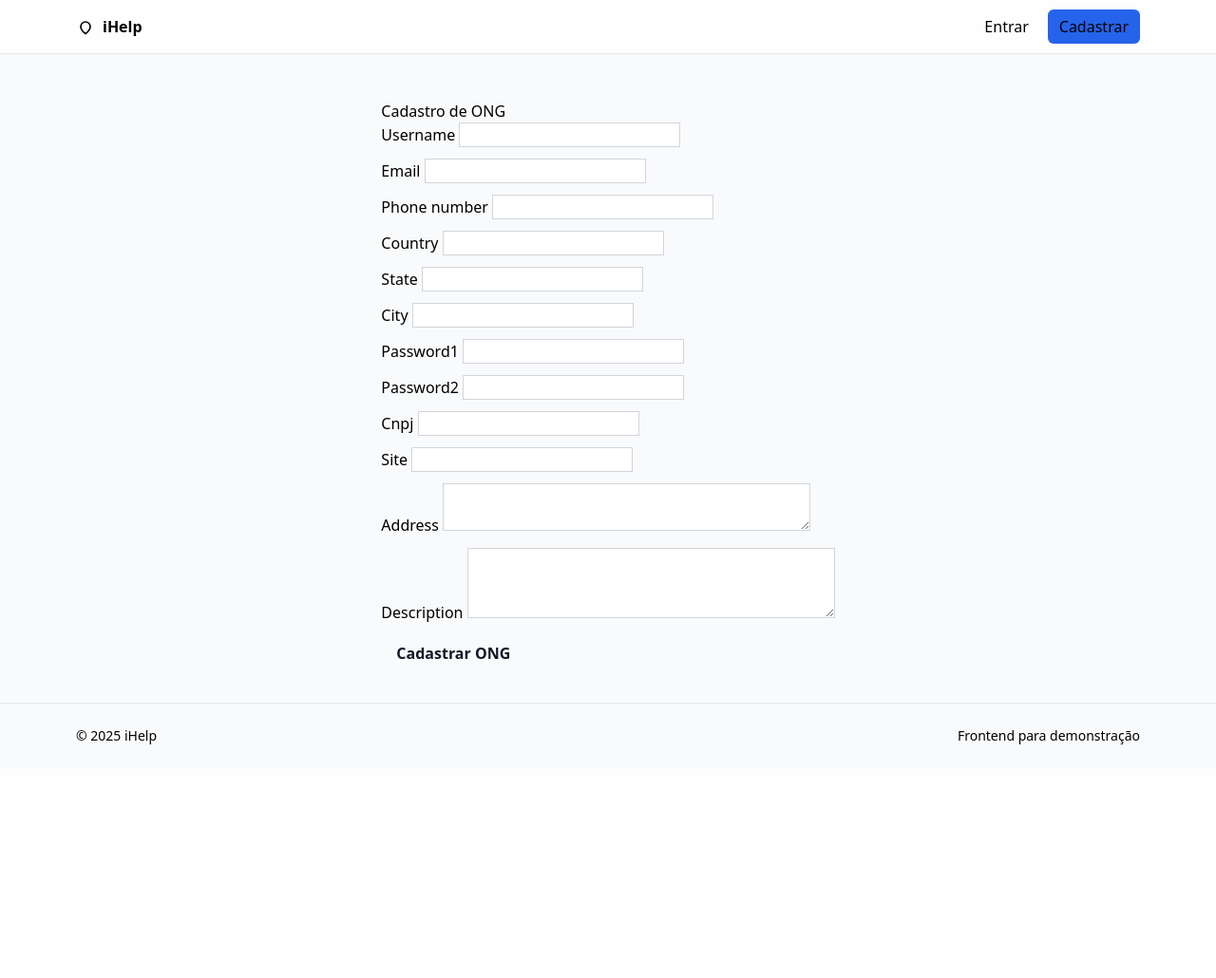
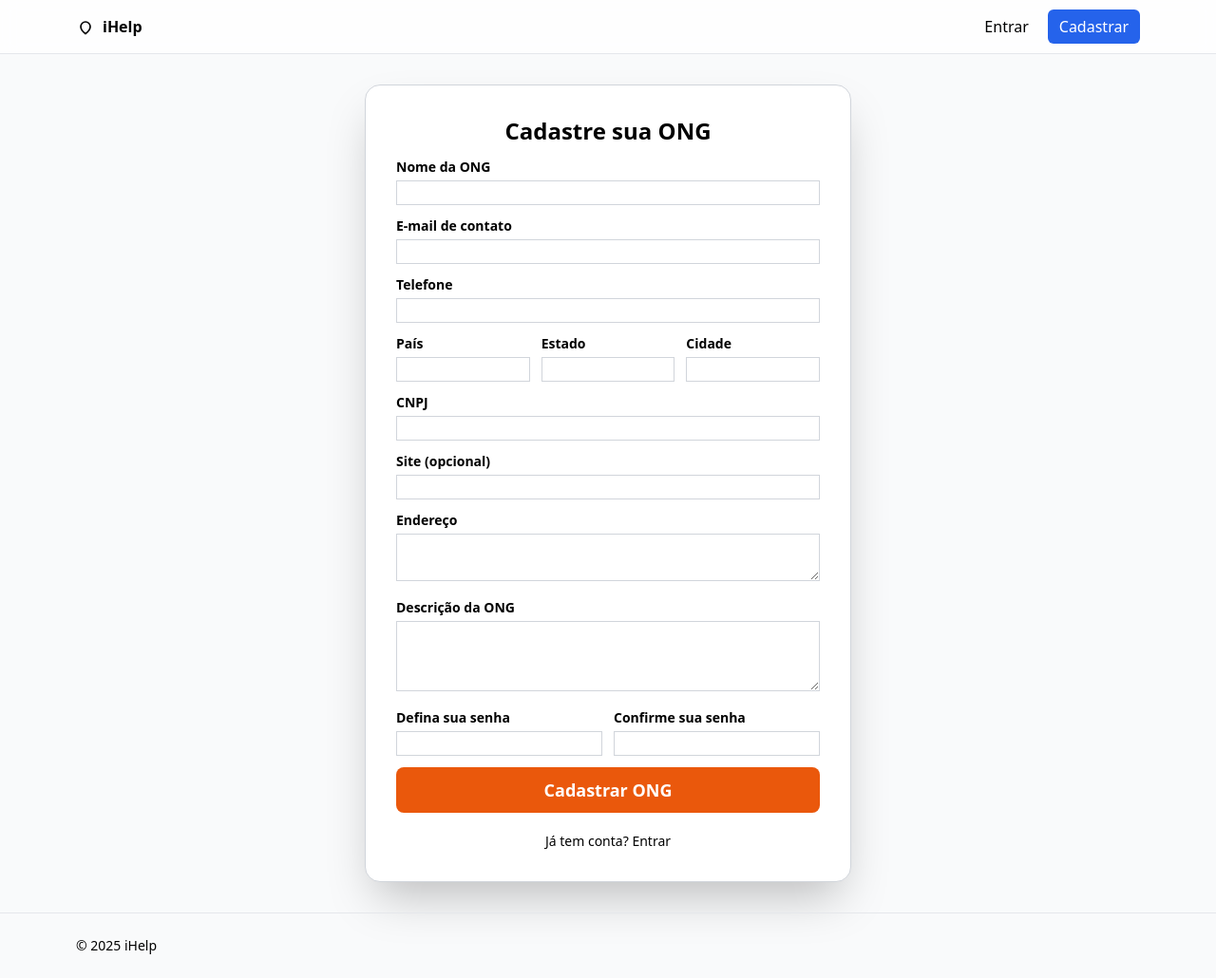
Before and after one commit to LuizCenci/ihelp, a Django app: page /cadastro/ong/ in a window 1280 px wide. Shown: the whole page at 95% size. Before the commit the page ends 784 px from the top, so only its background shows below. Run offline with Django 5.2, Linux system fonts and the light colour scheme; some libraries are stand-ins or nearby versions.

Commit message:
telas de cadastro/login funcionais

```diff
--- a/backend/core/forms.py
+++ b/backend/core/forms.py
@@ -57,14 +57,36 @@ class CustomUserChangeForm(forms.ModelForm):
 # VOLUNTÁRIO
 # =============================
 class VolunteerRegisterForm(forms.ModelForm):
-    password1 = forms.CharField(widget=forms.PasswordInput(attrs={'class': 'form-control'}))
-    password2 = forms.CharField(widget=forms.PasswordInput(attrs={'class': 'form-control'}))
-    cpf = forms.CharField(max_length=11, widget=forms.TextInput(attrs={'class': 'form-control'}))
-    accept_announcements = forms.BooleanField(required=False, widget=forms.CheckboxInput(attrs={'class': 'form-check-input'}))
+    password1 = forms.CharField(
+        label="Defina sua senha",
+        widget=forms.PasswordInput(attrs={'class': 'form-control'})
+    )
+    password2 = forms.CharField(
+        label="Confirme sua senha",
+        widget=forms.PasswordInput(attrs={'class': 'form-control'})
+    )
+    cpf = forms.CharField(
+        label="CPF",
+        max_length=11,
+        widget=forms.TextInput(attrs={'class': 'form-control'})
+    )
+    accept_announcements = forms.BooleanField(
+        label="Aceitar receber avisos?",
+        required=False,
+        widget=forms.CheckboxInput(attrs={'class': 'form-check-input'})
+    )
 
     class Meta:
         model = CustomUser
         fields = ['username', 'email', 'phone_number', 'country', 'state', 'city']
+        labels = {
+            'username': 'Nome',
+            'email': 'E-mail',
+            'phone_number': 'Telefone',
+            'country': 'País',
+            'state': 'Estado',
+            'city': 'Cidade',
+        }
         widgets = {
             'username': forms.TextInput(attrs={'class': 'form-control'}),
             'email': forms.EmailInput(attrs={'class': 'form-control'}),
@@ -75,7 +97,8 @@ class VolunteerRegisterForm(forms.ModelForm):
         }
 
     def clean_password2(self):
-        p1, p2 = self.cleaned_data.get('password1'), self.cleaned_data.get('password2')
+        p1 = self.cleaned_data.get('password1')
+        p2 = self.cleaned_data.get('password2')
         if p1 != p2:
             raise forms.ValidationError("As senhas não coincidem.")
         return p2
@@ -86,7 +109,6 @@ class VolunteerRegisterForm(forms.ModelForm):
         user.set_password(self.cleaned_data['password1'])
         if commit:
             user.save()
-            # cria o perfil vinculado
             PersonProfile.objects.create(
                 user=user,
                 name=user.username,
@@ -96,20 +118,51 @@ class VolunteerRegisterForm(forms.ModelForm):
         return user
 
 
+
 # =============================
 # ONG
 # =============================
 class OngRegisterForm(forms.ModelForm):
-    password1 = forms.CharField(widget=forms.PasswordInput(attrs={'class': 'form-control'}))
-    password2 = forms.CharField(widget=forms.PasswordInput(attrs={'class': 'form-control'}))
-    cnpj = forms.CharField(max_length=18, widget=forms.TextInput(attrs={'class': 'form-control'}))
-    site = forms.URLField(required=False, widget=forms.URLInput(attrs={'class': 'form-control'}))
-    address = forms.CharField(required=False, widget=forms.Textarea(attrs={'class': 'form-control', 'rows': 2}))
-    description = forms.CharField(required=False, widget=forms.Textarea(attrs={'class': 'form-control', 'rows': 3}))
+    password1 = forms.CharField(
+        label="Defina sua senha",
+        widget=forms.PasswordInput(attrs={'class': 'form-control'})
+    )
+    password2 = forms.CharField(
+        label="Confirme sua senha",
+        widget=forms.PasswordInput(attrs={'class': 'form-control'})
+    )
+    cnpj = forms.CharField(
+        label="CNPJ",
+        max_length=18,
+        widget=forms.TextInput(attrs={'class': 'form-control'})
+    )
+    site = forms.URLField(
+        label="Site (opcional)",
+        required=False,
+        widget=forms.URLInput(attrs={'class': 'form-control'})
+    )
+    address = forms.CharField(
+        label="Endereço",
+        required=False,
+        widget=forms.Textarea(attrs={'class': 'form-control', 'rows': 2})
+    )
+    description = forms.CharField(
+        label="Descrição da ONG",
+        required=False,
+        widget=forms.Textarea(attrs={'class': 'form-control', 'rows': 3})
+    )
 
     class Meta:
         model = CustomUser
         fields = ['username', 'email', 'phone_number', 'country', 'state', 'city']
+        labels = {
+            'username': 'Nome da ONG',
+            'email': 'E-mail de contato',
+            'phone_number': 'Telefone',
+            'country': 'País',
+            'state': 'Estado',
+            'city': 'Cidade',
+        }
         widgets = {
             'username': forms.TextInput(attrs={'class': 'form-control'}),
             'email': forms.EmailInput(attrs={'class': 'form-control'}),
@@ -120,7 +173,8 @@ class OngRegisterForm(forms.ModelForm):
         }
 
     def clean_password2(self):
-        p1, p2 = self.cleaned_data.get('password1'), self.cleaned_data.get('password2')
+        p1 = self.cleaned_data.get('password1')
+        p2 = self.cleaned_data.get('password2')
         if p1 != p2:
             raise forms.ValidationError("As senhas não coincidem.")
         return p2
@@ -140,6 +194,7 @@ class OngRegisterForm(forms.ModelForm):
                 description=self.cleaned_data.get('description')
             )
         return user
+
 
 
 class CategoryForm(forms.ModelForm):
--- a/backend/core/static/core/main.css
+++ b/backend/core/static/core/main.css
@@ -1,7 +1,6 @@
 :root {
   color-scheme: light;
 }
-
 
 body {
   background: #ffffff;
@@ -12,7 +11,6 @@ background: #ffffff;
   color: #000000;
 }
 .border { border-color: #d1d5db; }
-
 
 input, textarea, select {
   background: #ffffff !important;
@@ -30,13 +28,10 @@ border-color: #000000;
   box-shadow: 0 0 0 3px rgba(0,0,0,0.08);
 }
 
-
 label, h1, h2, h3, h4, h5, h6, p, span, a, .logo {
   color: #000000 !important;
 }
 
-
-/* Botões */
 .btn {
   display: inline-flex;
   align-items: center;
@@ -54,7 +49,6 @@ border: 1px solid #000000;
 }
 .btn-primary:hover { background: #222222; border-color: #222222; }
 
-
 .btn-secondary {
   background: #ffffff;
   color: #000000;
@@ -62,12 +56,6 @@ border: 1px solid #000000;
 }
 .btn-secondary:hover { background: #f5f5f5; }
 
-
-/* Cartões (login/cadastro) */
-.card {
-background: #ffffff;
-border: 1px solid #e5e7eb;
-border-radius: 1rem;
-padding: 1.5rem;
-box-shadow: 0 1px 2px rgba(0,0,0,0.04);
+.btn-cadastrar {
+  color: #fff !important;
 }
--- a/backend/core/templates/core/base.html
+++ b/backend/core/templates/core/base.html
@@ -1,6 +1,7 @@
 {% load static %}
 <!doctype html>
 <html lang="pt-br">
+
 <head>
   <meta charset="utf-8" />
   <meta name="viewport" content="width=device-width, initial-scale=1" />
@@ -8,17 +9,32 @@
   <script src="https://cdn.tailwindcss.com"></script>
   <link rel="stylesheet" href="{% static 'core/main.css' %}">
 </head>
+
 <body class="min-h-screen flex flex-col bg-gray-50 text-gray-900">
   <header class="sticky top-0 z-10 bg-white/80 backdrop-blur border-b">
     <div class="max-w-6xl mx-auto px-4 h-14 flex items-center justify-between">
       <a href="/" class="flex items-center gap-2 font-semibold">
-          <svg xmlns="http://www.w3.org/2000/svg" class="h-5 w-5" viewBox="0 0 24 24" fill="none" stroke="currentColor" stroke-width="2"><path d="M12 21s-6-4.35-6-9a6 6 0 1 1 12 0c0 4.65-6 9-6 9Z"/><path d="M12 11v.01"/></svg>
+        <svg xmlns="http://www.w3.org/2000/svg" class="h-5 w-5" viewBox="0 0 24 24" fill="none" stroke="currentColor"
+          stroke-width="2">
+          <path d="M12 21s-6-4.35-6-9a6 6 0 1 1 12 0c0 4.65-6 9-6 9Z" />
+          <path d="M12 11v.01" />
+        </svg>
         iHelp
       </a>
       <nav class="hidden sm:flex items-center gap-2">
-          <a href="/login/" class="px-3 py-1.5 rounded-md hover:bg-gray-100">Entrar</a>
-          <a href="/cadastro/pessoa/" class="px-3 py-1.5 rounded-md bg-blue-600 text-white hover:bg-blue-700">Cadastrar</a>
+        {% if request.user.is_authenticated %}
+
+        <span class="px-3 py-1.5">{{ request.user.username }}</span>
+        <a href="{% url 'ihelp:logout' %}"
+          class="px-3 py-1.5 rounded-md bg-gray-200 text-gray-800 hover:bg-gray-300">Sair</a>
+        {% else %}
+        <a href="{% url 'ihelp:login' %}" class="px-3 py-1.5 rounded-md hover:bg-gray-100">Entrar</a>
+        <a href="{% url 'ihelp:cadastro_escolha' %}"
+          class="px-3 py-1.5 rounded-md bg-blue-600 text-white hover:bg-blue-700 btn-cadastrar">Cadastrar</a>
+
+        {% endif %}
       </nav>
+
     </div>
   </header>
 
@@ -44,8 +60,8 @@
   <footer class="border-t">
     <div class="max-w-6xl mx-auto px-4 py-6 text-sm text-gray-500 flex items-center justify-between">
       <span>© {% now "Y" %} iHelp</span>
-        <span class="hidden sm:inline">Frontend para demonstração</span>
     </div>
   </footer>
 </body>
+
 </html>
--- a/backend/core/templates/core/cadastro_ong.html
+++ b/backend/core/templates/core/cadastro_ong.html
@@ -1,19 +1,70 @@
-{% extends "core/base.html" %}
+{% extends 'core/base.html' %}
+{% load widget_tweaks %}
+{% block title %}Cadastro de ONG | iHelp{% endblock %}
 {% block content %}
-<div class="container mt-4">
-  <h2>Cadastro de ONG</h2>
-  <form method="post">
-    {% csrf_token %}
-    {% for field in form %}
-      <div class="mb-3">
-        <label>{{ field.label }}</label>
-        {{ field }}
-        {% if field.errors %}
-          <div class="text-danger">{{ field.errors }}</div>
-        {% endif %}
+<div class="min-h-[70vh] w-full flex items-center justify-center">
+  <div class="w-full max-w-lg bg-white border rounded-2xl p-8 shadow-2xl">
+    <h1 class="text-2xl font-semibold text-center mb-3 text-orange-800">Cadastre sua ONG</h1>
+    <form method="post" class="space-y-3">
+      {% csrf_token %}
+      {{ form.non_field_errors }}
+      <div>
+        <label class="block text-sm font-semibold mb-1">{{ form.username.label }}</label>
+        {{ form.username|add_class:"input input-bordered w-full" }}
       </div>
-    {% endfor %}
-    <button class="btn btn-success">Cadastrar ONG</button>
-  </form>
+      <div>
+        <label class="block text-sm font-semibold mb-1">{{ form.email.label }}</label>
+        {{ form.email|add_class:"input input-bordered w-full" }}
+      </div>
+      <div>
+        <label class="block text-sm font-semibold mb-1">{{ form.phone_number.label }}</label>
+        {{ form.phone_number|add_class:"input input-bordered w-full" }}
+      </div>
+      <div class="grid gap-3 grid-cols-1 sm:grid-cols-3">
+        <div>
+          <label class="block text-sm font-semibold mb-1">{{ form.country.label }}</label>
+          {{ form.country|add_class:"input input-bordered w-full" }}
+        </div>
+        <div>
+          <label class="block text-sm font-semibold mb-1">{{ form.state.label }}</label>
+          {{ form.state|add_class:"input input-bordered w-full" }}
+        </div>
+        <div>
+          <label class="block text-sm font-semibold mb-1">{{ form.city.label }}</label>
+          {{ form.city|add_class:"input input-bordered w-full" }}
+        </div>
+      </div>
+      <div>
+        <label class="block text-sm font-semibold mb-1">{{ form.cnpj.label }}</label>
+        {{ form.cnpj|add_class:"input input-bordered w-full" }}
+      </div>
+      <div>
+        <label class="block text-sm font-semibold mb-1">{{ form.site.label }}</label>
+        {{ form.site|add_class:"input input-bordered w-full" }}
+      </div>
+      <div>
+        <label class="block text-sm font-semibold mb-1">{{ form.address.label }}</label>
+        {{ form.address|add_class:"input input-bordered w-full" }}
+      </div>
+      <div>
+        <label class="block text-sm font-semibold mb-1">{{ form.description.label }}</label>
+        {{ form.description|add_class:"input input-bordered w-full" }}
+      </div>
+      <div class="grid gap-3 grid-cols-2">
+        <div>
+          <label class="block text-sm font-semibold mb-1">{{ form.password1.label }}</label>
+          {{ form.password1|add_class:"input input-bordered w-full" }}
+        </div>
+        <div>
+          <label class="block text-sm font-semibold mb-1">{{ form.password2.label }}</label>
+          {{ form.password2|add_class:"input input-bordered w-full" }}
+        </div>
+      </div>
+      <button type="submit" class="w-full mt-2 btn btn-primary text-lg bg-orange-600 hover:bg-orange-700 border-none">Cadastrar ONG</button>
+    </form>
+    <div class="mt-5 text-center text-sm">
+      Já tem conta? <a href="{% url 'ihelp:login' %}" class="text-orange-900 hover:underline">Entrar</a>
+    </div>
+  </div>
 </div>
 {% endblock %}
--- a/backend/core/templates/core/login.html
+++ b/backend/core/templates/core/login.html
@@ -30,4 +30,10 @@
       </form>
     </div>
   </div>
+
+  <div class="text-center text-sm mt-2">
+  <span class="text-gray-600">Não tem conta?</span>
+  <a href="{% url 'ihelp:cadastro_pessoa' %}" class="text-blue-700 hover:underline">Sou Voluntário</a> •
+  <a href="{% url 'ihelp:cadastro_ong' %}" class="text-blue-700 hover:underline">Sou ONG</a>
+</div>
 {% endblock %}
--- a/backend/core/urls.py
+++ b/backend/core/urls.py
@@ -4,6 +4,8 @@ app_name = 'ihelp'
 urlpatterns = [
     path('', views.home, name='home'),
     path('login/', views.login_view, name='login'),
+    path('logout/', views.logout_view, name='logout'),
     path('cadastro/pessoa/', views.cadastro_pessoa, name='cadastro_pessoa'),
     path('cadastro/ong/', views.cadastro_ong, name='cadastro_ong'),
+    path('cadastro/', views.cadastro_escolha, name='cadastro_escolha'),
 ]
--- a/backend/core/views.py
+++ b/backend/core/views.py
@@ -1,6 +1,6 @@
 from django.shortcuts import render, redirect
 from django.contrib import messages
-from django.contrib.auth import authenticate, login
+from django.contrib.auth import authenticate, login, logout
 from .forms import *
 
 def home(request):
@@ -22,6 +22,12 @@ def login_view(request):
         else:
             messages.error(request, 'Preencha e-mail e senha.')
     return render(request, 'core/login.html')
+
+
+def logout_view(request):
+    logout(request)
+    messages.success(request, "Logout realizado com sucesso!")
+    return redirect('ihelp:home')
 
 
 def cadastro_pessoa(request):
@@ -48,3 +54,6 @@ def cadastro_ong(request):
     else:
         form = OngRegisterForm()
     return render(request, 'core/cadastro_ong.html', {'form': form})
+
+def cadastro_escolha(request):
+    return render(request, 'core/cadastro_escolha.html')
--- a/backend/ihelp/settings.py
+++ b/backend/ihelp/settings.py
@@ -39,6 +39,7 @@ INSTALLED_APPS = [
     'django.contrib.messages',
     'django.contrib.staticfiles',
     'core',
+    'widget_tweaks'
 ]
 
 MIDDLEWARE = [
```
Also changed, not shown: backend/core/templates/core/cadastro_escolha.html (added, +26 -0 lines), backend/core/templates/core/cadastro_pessoa.html (+58 -15 lines), backend/core/templates/core/home.html (+22 -16 lines). Lines whose indentation alone changed are shown as unchanged.
